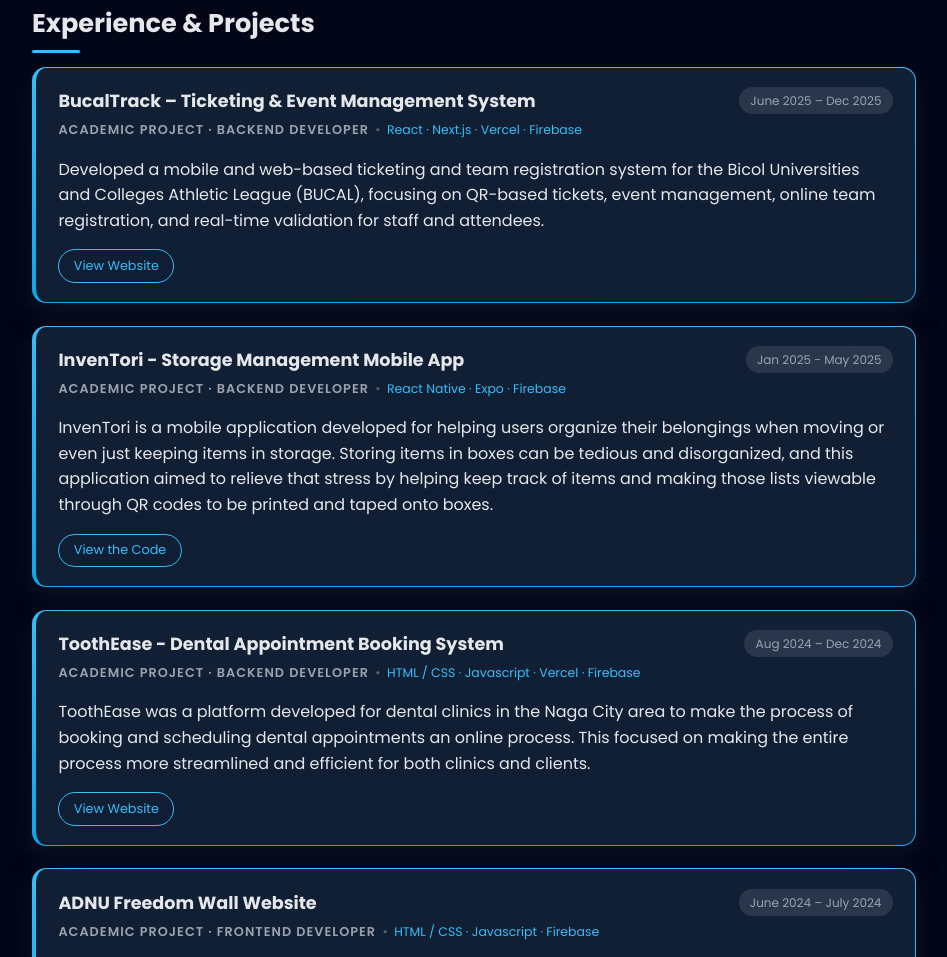
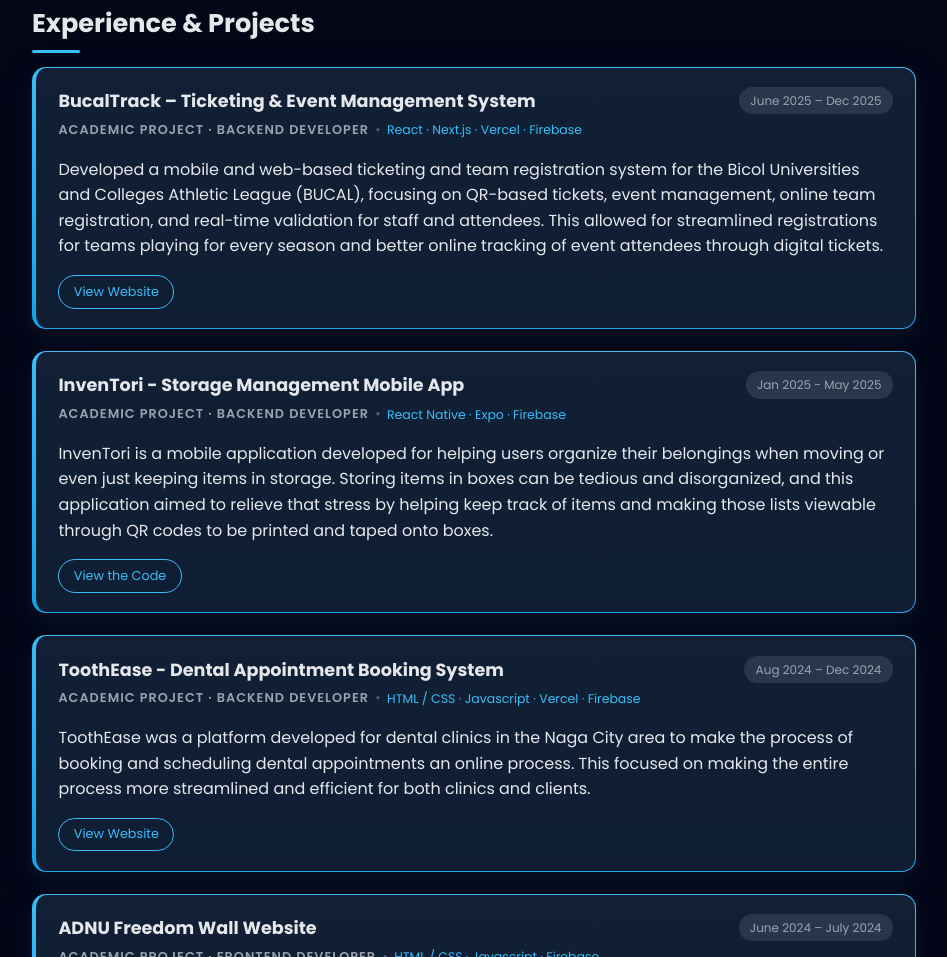
Before and after one commit to mmnagrampa/resume, a plain HTML site: page index.html in a window 1280 px wide. Shown: the part 1677-2634 px from the top of the page, without its empty margins (166-1113 px from the left). Drawn offline with Linux system fonts and the light colour scheme.

Commit message:
Updated Description

```diff
--- a/index.html
+++ b/index.html
@@ -114,7 +114,9 @@
                 Developed a mobile and web-based ticketing and team registration system
                 for the Bicol Universities and Colleges Athletic League (BUCAL), focusing
                 on QR-based tickets, event management, online team registration, and
-                real-time validation for staff and attendees.
+                real-time validation for staff and attendees. This allowed for streamlined
+                registrations for teams playing for every season and better online tracking
+                of event attendees through digital tickets.
             </p>
 
             <div class="card-links">
```
